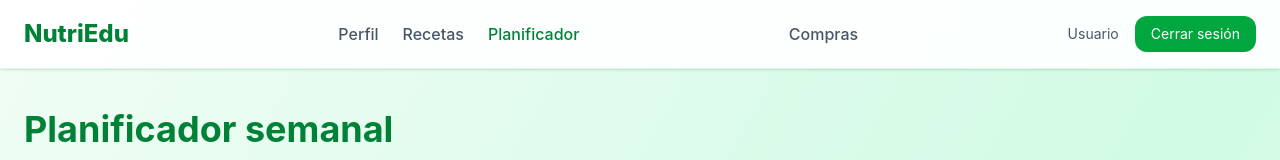
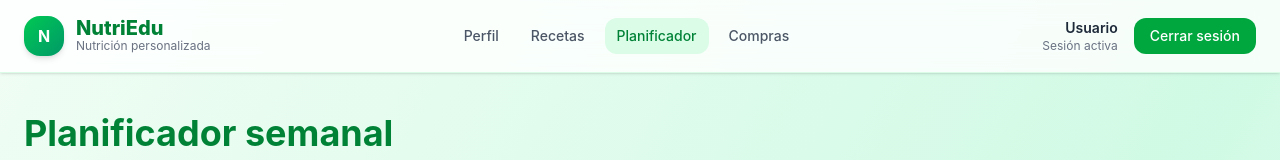
Before and after one commit to xrhon0s/NutriEdu-frontend, a React (Vite) app: page /planner in a window 1280 px wide. Shown: the top 160 px of the page. Built offline with nearby package versions, Linux system fonts and the light colour scheme; no server answers; sample sign-in values are in the browser's storage.

Commit message:
refactor(navbar): improve navigation clarity and active states

```diff
--- a/src/components/navBar.jsx
+++ b/src/components/navBar.jsx
@@ -12,23 +12,34 @@ export default function NavBar() {
   };
 
   const linkClass = (path) =>
-    `font-medium transition ${
+    `px-3 py-2 rounded-xl text-sm font-medium transition ${
       location.pathname === path
-        ? "text-green-700"
-        : "text-gray-600 hover:text-green-700"
+        ? "bg-green-100 text-green-700"
+        : "text-gray-600 hover:text-green-700 hover:bg-green-50"
     }`;
 
   return (
-    <nav className="w-full bg-white/90 backdrop-blur-md border-b border-green-100 shadow-sm">
-      <div className="max-w-7xl mx-auto px-6 py-4 flex items-center justify-between">
-        <h1
+    <nav className="sticky top-0 z-50 w-full bg-white/80 backdrop-blur-md border-b border-green-100 shadow-sm">
+      <div className="max-w-7xl mx-auto px-6 py-4 flex items-center justify-between gap-4">
+        <div
           onClick={() => navigate("/")}
-          className="text-xl md:text-2xl font-extrabold text-green-700 cursor-pointer"
+          className="flex items-center gap-3 cursor-pointer"
         >
-          NutriEdu
-        </h1>
+          <div className="w-10 h-10 rounded-2xl bg-gradient-to-br from-green-500 to-emerald-600 text-white flex items-center justify-center font-bold shadow-md">
+            N
+          </div>
 
-        <div className="flex items-center gap-6">
+          <div>
+            <h1 className="text-lg md:text-xl font-extrabold text-green-700 leading-none">
+              NutriEdu
+            </h1>
+            <p className="text-xs text-gray-500 hidden sm:block">
+              Nutrición personalizada
+            </p>
+          </div>
+        </div>
+
+        <div className="hidden md:flex items-center gap-2">
           <button onClick={() => navigate("/profile")} className={linkClass("/profile")}>
             Perfil
           </button>
@@ -40,20 +51,28 @@ export default function NavBar() {
           <button onClick={() => navigate("/planner")} className={linkClass("/planner")}>
             Planificador
           </button>
+
+          <button
+            onClick={() => navigate("/shopping-list")}
+            className={linkClass("/shopping-list")}
+          >
+            Compras
+          </button>
         </div>
 
-        <button onClick={() => navigate("/shopping-list")} className={linkClass("/shopping-list")}>
-          Compras
-        </button>
-
         <div className="flex items-center gap-4">
-          <span className="hidden sm:inline text-sm text-gray-600">
-            {user?.nombre || "Usuario"}
-          </span>
+          <div className="hidden sm:block text-right">
+            <p className="text-sm font-semibold text-gray-800">
+              {user?.nombre || "Usuario"}
+            </p>
+            <p className="text-xs text-gray-500">
+              Sesión activa
+            </p>
+          </div>
 
           <button
             onClick={logout}
-            className="px-4 py-2 bg-green-600 text-white rounded-xl hover:bg-green-700 transition text-sm"
+            className="px-4 py-2 bg-green-600 text-white rounded-xl hover:bg-green-700 transition text-sm font-medium"
           >
             Cerrar sesión
           </button>
```
